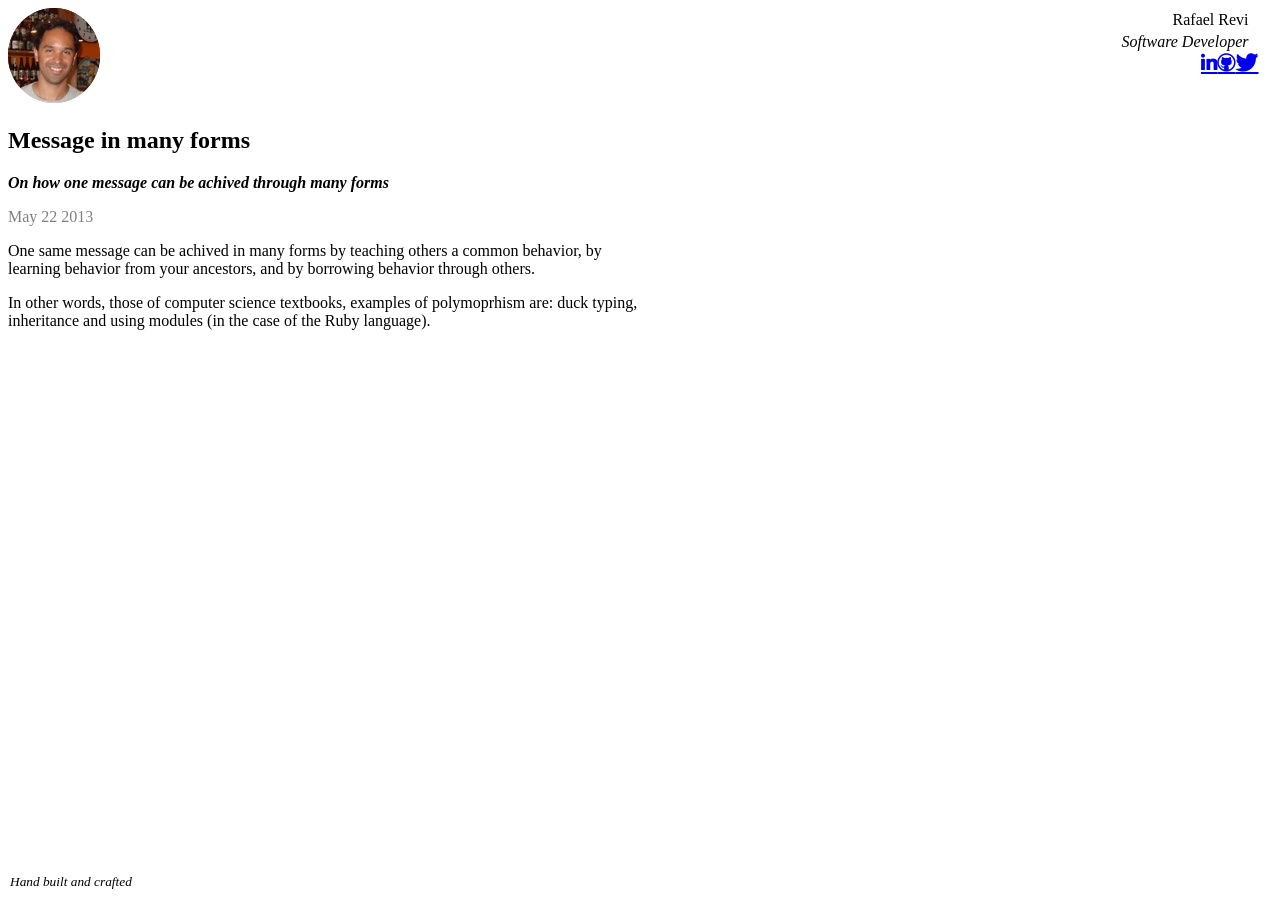
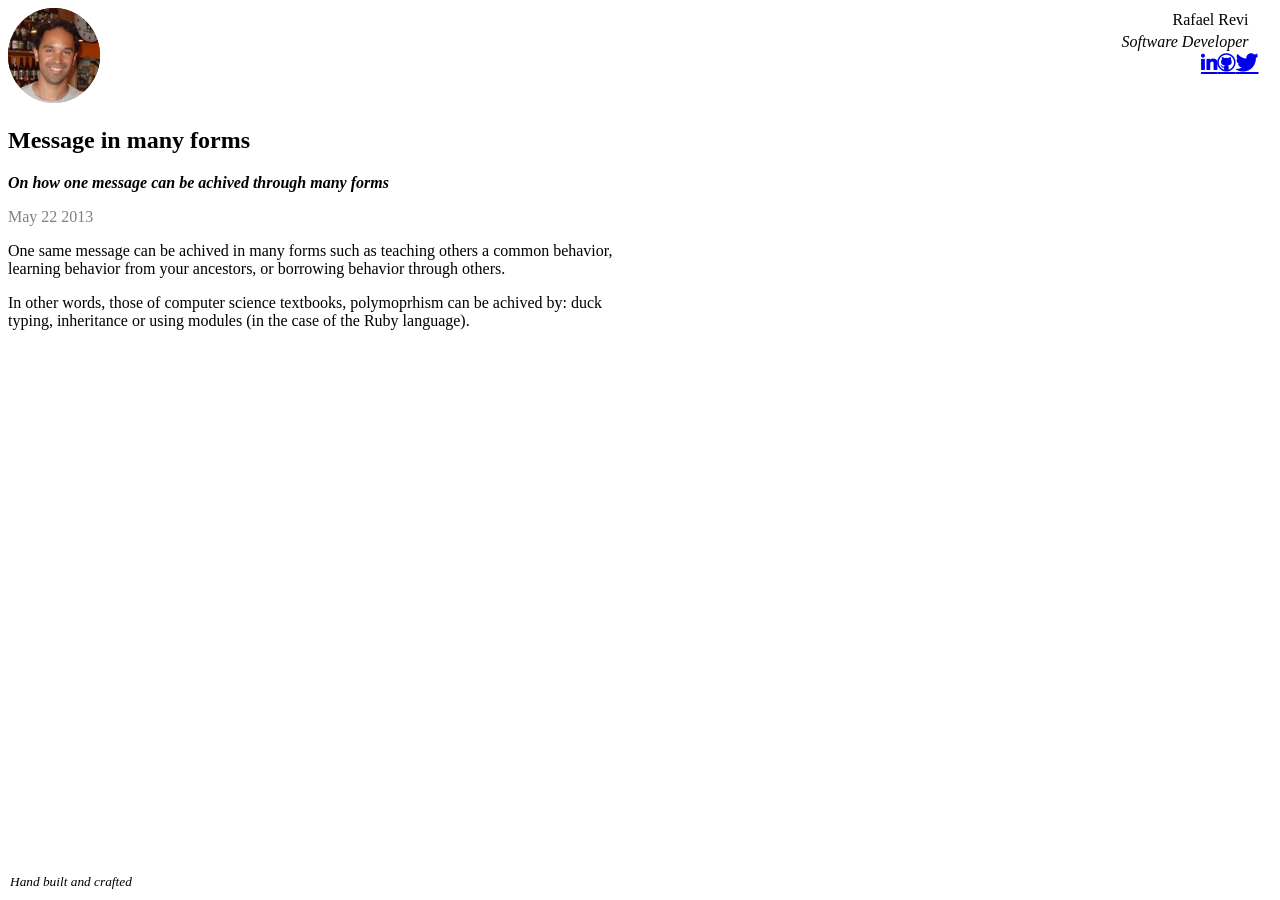
Before and after one commit to rrevi/rrevi.github.io, a Jekyll site: the page built from _posts/2013-05-22-messages-having-many-forms.md, in a window 1280 px wide. Built offline with Jekyll 4.4.1, drawn with Linux system fonts in a browser that asks for light colours; nearby versions of some CDN libraries.

Commit message:
Updated 2013-05-22-messages-having-many-forms.md

```diff
--- a/_posts/2013-05-22-messages-having-many-forms.md
+++ b/_posts/2013-05-22-messages-having-many-forms.md
@@ -6,6 +6,6 @@ intro: On how one message can be achived through many forms
 
 ---
 
-One same message can be achived in many forms by teaching others a common behavior, by learning behavior from your ancestors, and by borrowing behavior through others.
+One same message can be achived in many forms such as teaching others a common behavior, learning behavior from your ancestors, or borrowing behavior through others.
 
-In other words, those of computer science textbooks, examples of polymoprhism are: duck typing, inheritance and using modules \(in the case of the Ruby language\).
+In other words, those of computer science textbooks, polymoprhism can be achived by: duck typing, inheritance or using modules \(in the case of the Ruby language\).
```
